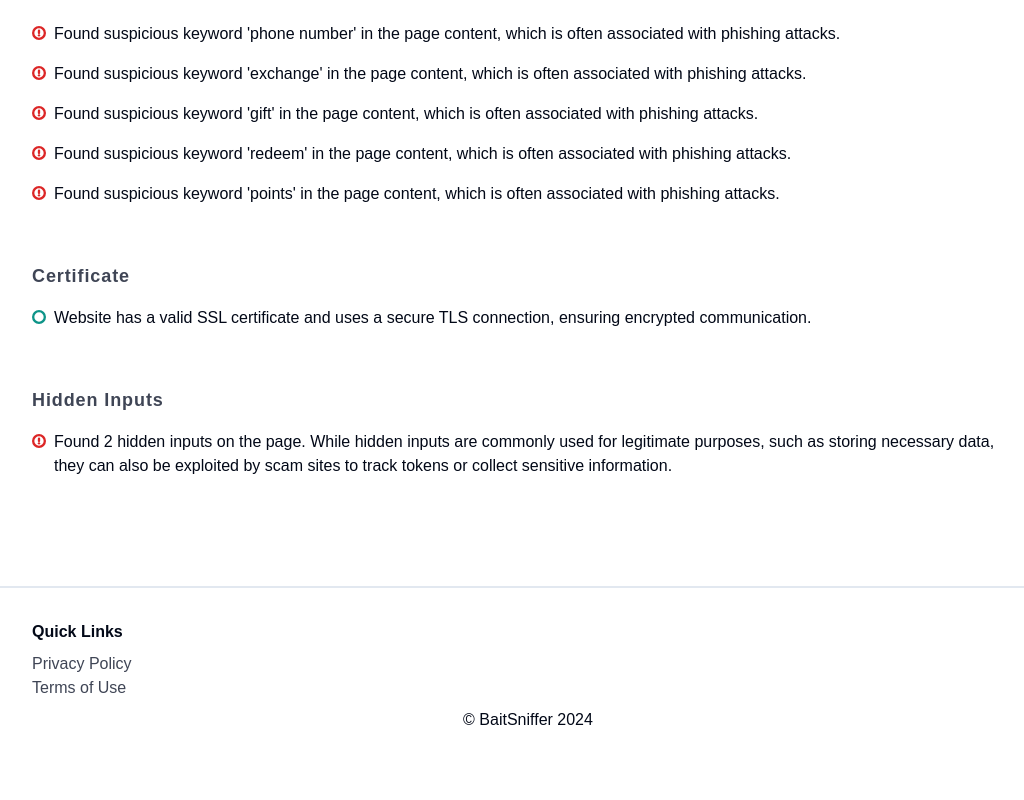
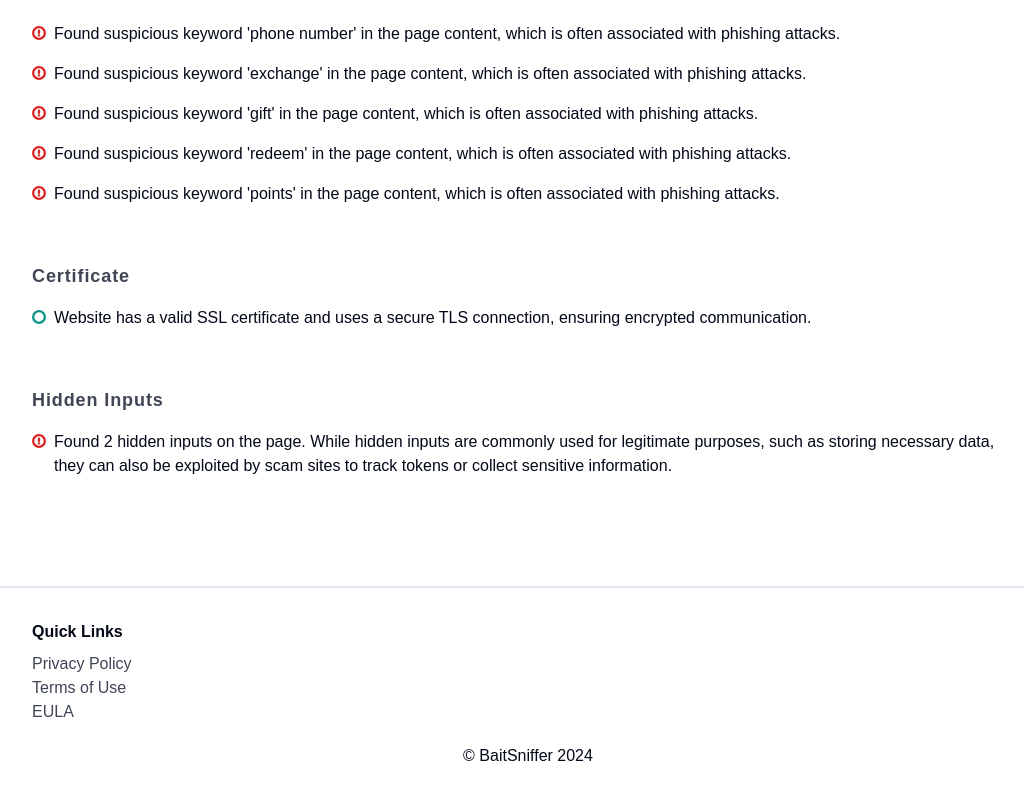
Before and after one commit to jallenmanaloto/sniffer-ui, a Next.js app: page / in a window 1280 px wide. Shown: the part 1096-1896 px from the top of the page, without its empty margins (112-1136 px from the left). Before the commit the page ends 1860 px from the top, so only its background shows below. Built offline with nearby package versions, Linux system fonts and the light colour scheme.

Commit message:
feat: add eula on links

```diff
--- a/src/components/footer/index.tsx
+++ b/src/components/footer/index.tsx
@@ -15,6 +15,10 @@ export default function Footer() {
       name: "Terms of Use",
       route: "/terms-of-use"
     },
+    {
+      name: "EULA",
+      route: "/eula"
+    },
   ];
   return (
     <footer className="border-t-2 py-8">
@@ -31,7 +35,7 @@ export default function Footer() {
             })}
           </div>
         </div>
-        <div className="copyright flex justify-center">
+        <div className="copyright flex justify-center py-3">
           <h4>© BaitSniffer 2024</h4>
         </div>
       </div>
```
